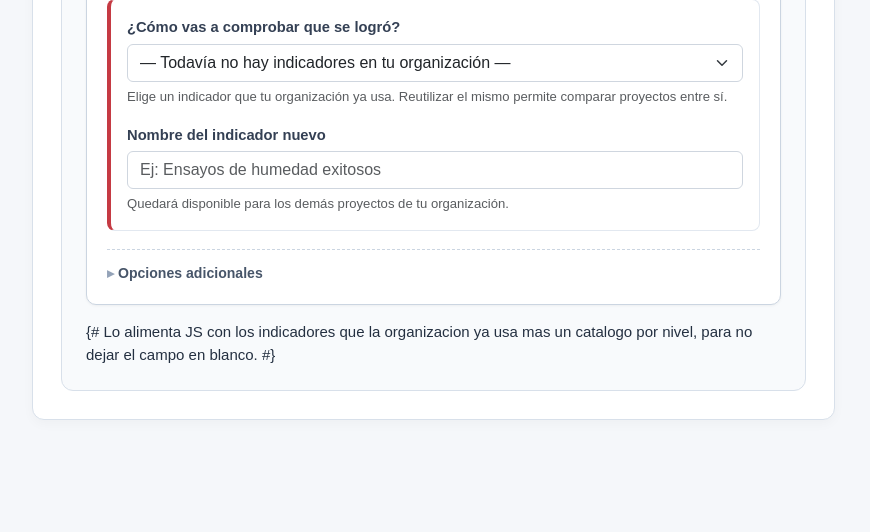
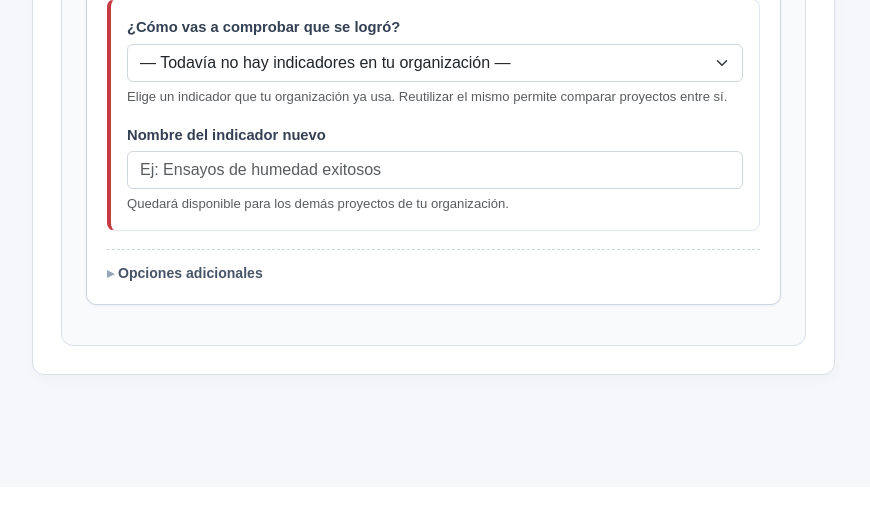
Before and after one commit to fabinacappuertomontt-debug/fabinacappuertomontt, a Django app: template templates/proyectos/proyecto_form.html in a window 1280 px wide. Shown: the part 1466-1998 px from the top of the page, without its empty margins (0-870 px from the left). After the commit the page ends 1847 px from the top, so only its background shows below. Run offline with Django 5.2, Linux system fonts and the light colour scheme; the template is opened without the code that fills it, so the values that code supplies are empty.

Commit message:
fix: se veia un comentario del codigo dentro de la pagina
Los comentarios {# #} de Django funcionan en una sola linea. El que dejaba el
datalist ocupaba dos, asi que Django no lo reconocia como comentario y lo
imprimia tal cual debajo del formulario de nuevo proyecto.

Co-Authored-By: Claude Opus 4.8 <noreply@anthropic.com>

```diff
--- a/templates/proyectos/proyecto_form.html
+++ b/templates/proyectos/proyecto_form.html
@@ -177,8 +177,7 @@
 
                     <div class="trl-structure-list" data-trl-structure-list></div>
 
-                    {# Lo alimenta JS con los indicadores que la organizacion ya usa
-                       mas un catalogo por nivel, para no dejar el campo en blanco. #}
+                    {# Lo alimenta JS con las sugerencias por nivel TRL. #}
                     <datalist id="catalogo-indicadores"></datalist>
                 </div>
                 {% for error in form.objetivo_especifico.errors %}<div class="text-danger small mt-1">{{ error }}</div>{% endfor %}
```
